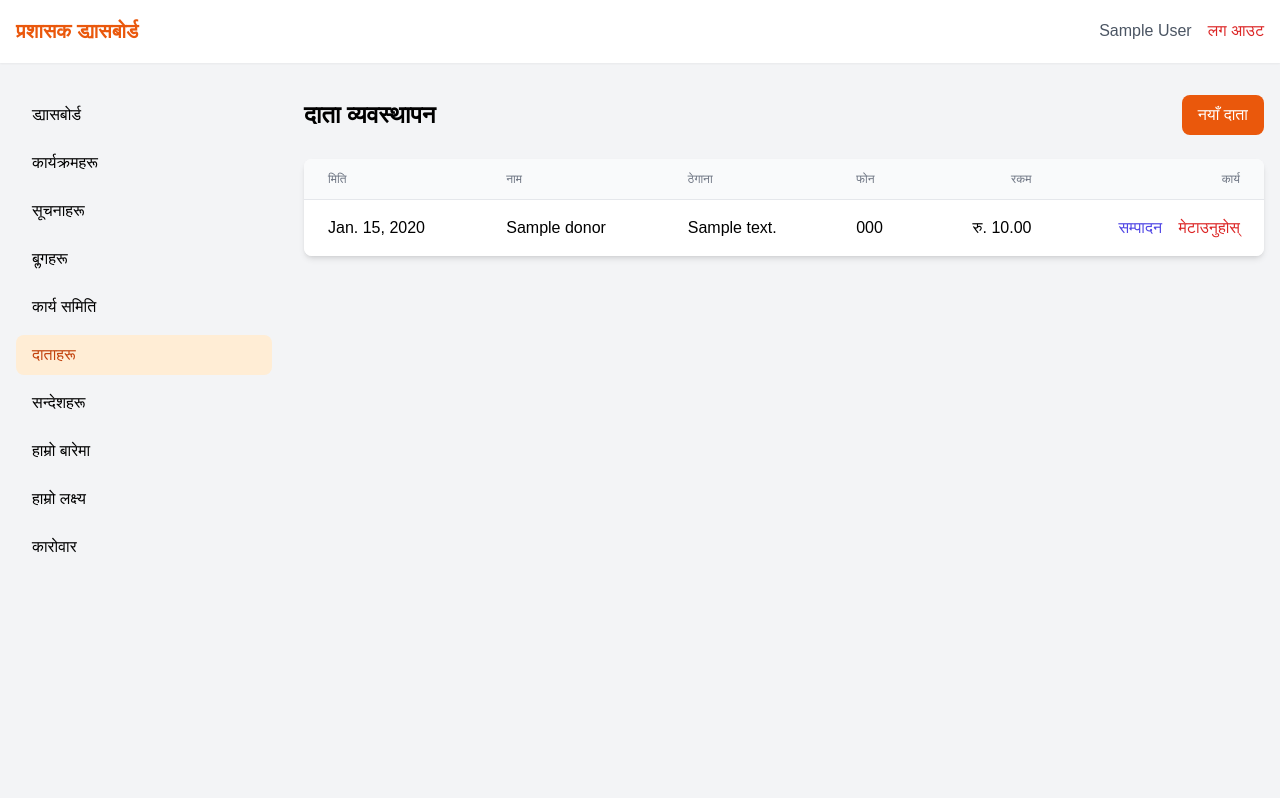
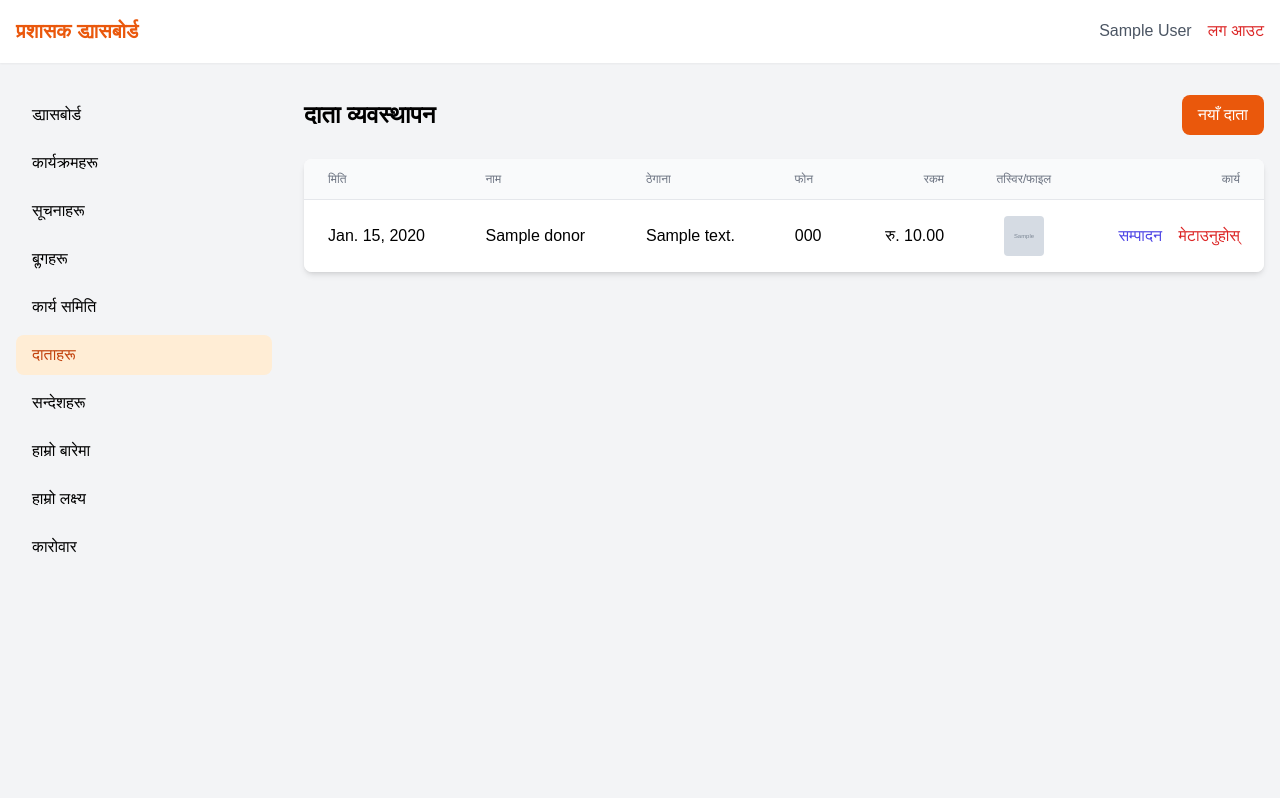
Before and after one commit to Binayak478/hamro_mandir, a Django app: page /manage/donors/ in a window 1280 px wide. Shown: the part 65-863 px from the top of the page. Run offline with Django 5.2, Linux system fonts and the light colour scheme; a user stored in the database is signed in; tables that the repository leaves empty hold one stand-in row (values such as "Sample post"); grey boxes marked "Sample" are stand-in pictures; some libraries are stand-ins or nearby versions.

Commit message:
final commit

```diff
--- a/hamro_mandir/mandir/templates/mandir/admin/base_admin.html
+++ b/hamro_mandir/mandir/templates/mandir/admin/base_admin.html
@@ -55,15 +55,15 @@
                    सन्देशहरू
                 </a>
                 <a href="{% url 'mandir:admin_about_list' %}"
-                class="block px-4 py-2 rounded-lg {% if 'contact' in request.resolver_match.url_name %}bg-orange-100 text-orange-700{% else %}hover:bg-gray-50{% endif %}">
+                   class="block px-4 py-2 rounded-lg {% if 'about' in request.resolver_match.url_name %}bg-orange-100 text-orange-700{% else %}hover:bg-gray-50{% endif %}">
                    हाम्रो बारेमा
                 </a>
                 <a href="{% url 'mandir:admin_mission_vision_list' %}"
-             class="block px-4 py-2 rounded-lg {% if 'contact' in request.resolver_match.url_name %}bg-orange-100 text-orange-700{% else %}hover:bg-gray-50{% endif %}">
+                   class="block px-4 py-2 rounded-lg {% if 'mission_vision' in request.resolver_match.url_name %}bg-orange-100 text-orange-700{% else %}hover:bg-gray-50{% endif %}">
                    हाम्रो लक्ष्य
                 </a>
                 <a href="{% url 'mandir:admin_transaction_list' %}"
-             class="block px-4 py-2 rounded-lg {% if 'contact' in request.resolver_match.url_name %}bg-orange-100 text-orange-700{% else %}hover:bg-gray-50{% endif %}">
+                   class="block px-4 py-2 rounded-lg {% if 'transaction' in request.resolver_match.url_name %}bg-orange-100 text-orange-700{% else %}hover:bg-gray-50{% endif %}">
                    कारोवार
                 </a>
             </div>
--- a/hamro_mandir/mandir/templates/mandir/admin/donor_list.html
+++ b/hamro_mandir/mandir/templates/mandir/admin/donor_list.html
@@ -1,4 +1,5 @@
 {% extends 'mandir/admin/base_admin.html' %}
+{% load custom_filters %}
 
 {% block admin_content %}
 <div class="space-y-6">
@@ -20,6 +21,7 @@
                     <th class="px-6 py-3 text-left text-xs font-medium text-gray-500 uppercase">ठेगाना</th>
                     <th class="px-6 py-3 text-left text-xs font-medium text-gray-500 uppercase">फोन</th>
                     <th class="px-6 py-3 text-right text-xs font-medium text-gray-500 uppercase">रकम</th>
+                    <th class="px-6 py-3 text-center text-xs font-medium text-gray-500 uppercase">तस्विर/फाइल</th>
                     <th class="px-6 py-3 text-right text-xs font-medium text-gray-500 uppercase">कार्य</th>
                 </tr>
             </thead>
@@ -31,6 +33,31 @@
                     <td class="px-6 py-4">{{ donor.address }}</td>
                     <td class="px-6 py-4">{{ donor.phone }}</td>
                     <td class="px-6 py-4 text-right">रु. {{ donor.amount }}</td>
+                    <td class="px-6 py-4 text-center">
+                        {% if donor.image %}
+                            {% if donor.image.url|lower|endswith:'.pdf' %}
+                                <a href="{{ donor.image.url }}"
+                                   class="text-orange-600 hover:text-orange-700 inline-flex items-center gap-1"
+                                   target="_blank">
+                                    <svg class="w-5 h-5" fill="none" stroke="currentColor" viewBox="0 0 24 24">
+                                        <path stroke-linecap="round" stroke-linejoin="round" stroke-width="2"
+                                              d="M7 21h10a2 2 0 002-2V9.414a1 1 0 00-.293-.707l-5.414-5.414A1 1 0 0012.586 3H7a2 2 0 00-2 2v14a2 2 0 002 2z"/>
+                                    </svg>
+                                    <span>PDF</span>
+                                </a>
+                            {% else %}
+                                <a href="{{ donor.image.url }}"
+                                   target="_blank"
+                                   class="block w-10 h-10 mx-auto">
+                                    <img src="{{ donor.image.url }}"
+                                         alt="donor image"
+                                         class="w-full h-full object-cover rounded">
+                                </a>
+                            {% endif %}
+                        {% else %}
+                            <span class="text-gray-400">-</span>
+                        {% endif %}
+                    </td>
                     <td class="px-6 py-4 text-right space-x-3">
                         <a href="{% url 'mandir:admin_donor_update' donor.pk %}"
                            class="text-indigo-600 hover:text-indigo-900">सम्पादन</a>
```
Also changed, not shown: hamro_mandir/mandir/templates/mandir/admin/transaction_list.html (+12 -1 lines), hamro_mandir/media/transaction_image/donation.webp (added). Lines whose indentation alone changed are shown as unchanged.
